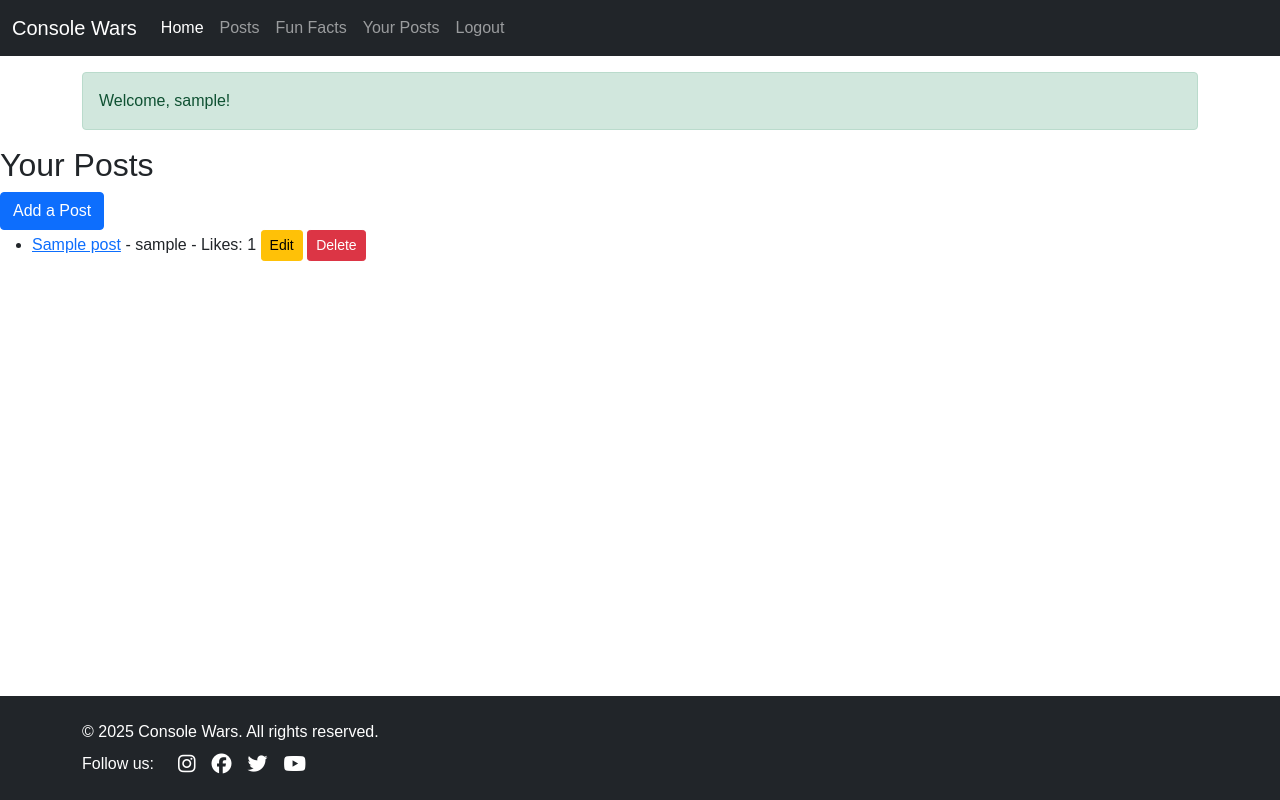
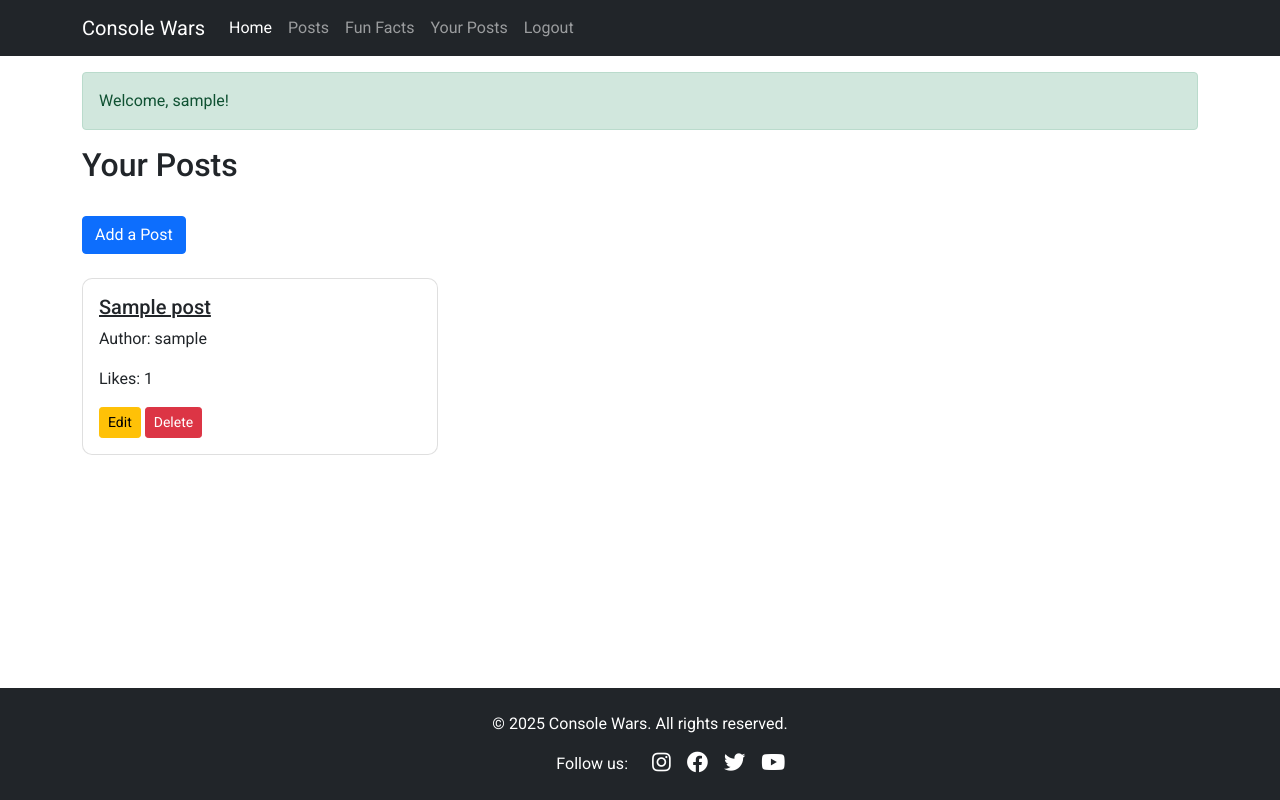
Before and after one commit to b0bengo/console_wars, a Django app: page /blog/user_posts/ in a window 1280 px wide. Run offline with Django 5.2, Linux system fonts and the light colour scheme; a user stored in the database is signed in; tables that the repository leaves empty hold one stand-in row (values such as "Sample post"); some libraries are stand-ins or nearby versions.

Commit message:
Enhance post and comment forms with Bootstrap styling; improve user posts layout and pagination

```diff
--- a/blog/forms.py
+++ b/blog/forms.py
@@ -5,6 +5,11 @@ class PostForm(forms.ModelForm):
     class Meta:
         model = Post
         fields = ['title', 'content', 'status']
+        widgets = {
+            'title': forms.TextInput(attrs={'class': 'form-control', 'placeholder': 'Title'}),
+            'content': forms.Textarea(attrs={'class': 'form-control', 'placeholder': 'Content'}),
+            'status': forms.Select(attrs={'class': 'form-control'}),
+        }
 
 class CommentForm(forms.ModelForm):
     class Meta:
--- a/blog/templates/blog/post.html
+++ b/blog/templates/blog/post.html
@@ -3,13 +3,13 @@
 {% block content %}
 <div class="container">
     <!-- Section 1: Header -->
-    <div class="row align-items-center mb-4">
+    <div class="row align-items-center my-4">
         <!-- 1a: Posts Header -->
         <div class="col-12 col-md-6 text-start">
             <h2>Posts</h2>
         </div>
         <!-- 1b: Login Message -->
-        <div class="col-12 col-md-6 text-start text-md-end mt-2 mt-md-0">
+        <div class="col-12 col-md-6 text-md-end text-start">
             {% if not user.is_authenticated %}
                 <p><a href="{% url 'login' %}">Log in</a> to like posts.</p>
             {% endif %}
--- a/blog/templates/blog/user_posts.html
+++ b/blog/templates/blog/user_posts.html
@@ -1,15 +1,63 @@
 {% extends "base.html" %}
 
 {% block content %}
+<div class="container">
+    <!-- Section 1: Header -->
+    <div class="row mb-4">
+        <div class="col-12">
             <h2>Your Posts</h2>
+        </div>
+    </div>
+
+    <!-- Section 2: Add Post Button -->
+    <div class="row mb-4">
+        <div class="col-12">
             <a href="{% url 'post_create' %}" class="btn btn-primary">Add a Post</a>
-<ul>
+        </div>
+    </div>
+
+    <!-- Section 3: Posts List -->
+    <div class="row">
         {% for post in posts %}
-        <li>
-            <a href="{% url 'post_detail' post.id %}">{{ post.title }}</a> - {{ post.author }} - Likes: {{ post.total_likes }}
+        <div class="col-12 col-md-6 col-lg-4 mb-4">
+            <div class="card h-100">
+                <div class="card-body">
+                    <h5 class="card-title">
+                        <a href="{% url 'post_detail' post.id %}" class="text-dark">{{ post.title }}</a>
+                    </h5>
+                    <p class="card-text">Author: {{ post.author }}</p>
+                    <p class="card-text">Likes: {{ post.total_likes }}</p>
                     <a href="{% url 'post_edit' post.id %}" class="btn btn-warning btn-sm">Edit</a>
                     <a href="{% url 'post_delete' post.id %}" class="btn btn-danger btn-sm">Delete</a>
-        </li>
+                </div>
+            </div>
+        </div>
         {% endfor %}
+    </div>
+
+    <!-- Section 4: Pagination -->
+    {% if is_paginated %}
+    <div class="row">
+        <div class="col-12">
+            <nav aria-label="Page navigation">
+                <ul class="pagination justify-content-center">
+                    {% if page_obj.has_previous %}
+                    <li><a href="?page={{ page_obj.previous_page_number }}" class="page-link">&laquo; PREV</a></li>
+                    {% endif %}
+                    {% for num in page_obj.paginator.page_range %}
+                    {% if page_obj.number == num %}
+                    <li class="page-item active"><a class="page-link">{{ num }}</a></li>
+                    {% else %}
+                    <li class="page-item"><a href="?page={{ num }}" class="page-link">{{ num }}</a></li>
+                    {% endif %}
+                    {% endfor %}
+                    {% if page_obj.has_next %}
+                    <li><a href="?page={{ page_obj.next_page_number }}" class="page-link"> NEXT &raquo;</a></li>
+                    {% endif %}
                 </ul>
+            </nav>
+        </div>
+    </div>
+    {% endif %}
+</div>
 {% endblock %}
--- a/static/css/style.css
+++ b/static/css/style.css
@@ -1,6 +1,6 @@
 html, body {
     height: 100%;
-    font-family: "Myriad Pro", sans-serif;
+    font-family: "Roboto", sans-serif;
 }
 
 .main-bg {
--- a/templates/base.html
+++ b/templates/base.html
@@ -6,7 +6,15 @@
 <head>
     <meta charset="UTF-8">
     <meta name="viewport" content="width=device-width, initial-scale=1.0">
+    <meta name="description" content="A blog about video game consoles.">
+    <meta name="keywords" content="video games, consoles, gaming">
     <title>Console Wars</title>
+    <!-- Favicon -->
+    <link rel="icon" href="{% static 'favicon.ico' %}" type="image/x-icon">
+    <!-- Google Font -->
+    <link href="https://fonts.googleapis.com/css2?family=Roboto:wght@400;500;700&display=swap" rel="stylesheet">
+    <!-- Icons -->
+    <link href="https://cdnjs.cloudflare.com/ajax/libs/font-awesome/5.15.4/css/all.min.css" rel="stylesheet">
     <!-- Bootstrap CSS -->
     <link href="https://cdn.jsdelivr.net/npm/bootstrap@5.0.1/dist/css/bootstrap.min.css" rel="stylesheet"
         integrity="sha384-+0n0xVW2eSR5OomGNYDnhzAbDsOXxcvSN1TPprVMTNDbiYZCxYbOOl7+AMvyTG2x" crossorigin="anonymous">
@@ -17,7 +25,7 @@
 <body class="d-flex flex-column min-vh-100">
     <!-- Navbar -->
     <nav class="navbar navbar-expand-lg navbar-dark bg-dark">
-        <div class="container-fluid">
+        <div class="container">
             <a class="navbar-brand" href="#">Console Wars</a>
             <button class="navbar-toggler" type="button" data-bs-toggle="collapse" data-bs-target="#navbarNav"
                 aria-controls="navbarNav" aria-expanded="false" aria-label="Toggle navigation">
@@ -72,15 +80,19 @@
     <!-- Footer -->
 <footer class="bg-dark text-center text-lg-start text-white py-4">
     <div class="container">
-        <!-- Copyright -->
-        <p class="mb-2">&copy; 2025 Console Wars. All rights reserved.</p>
-
-        <!-- Follow Us Section -->
+        <div class="row">
+            <!-- Section 1: Copyright -->
+            <div class="col-12 mb-3 text-center">
+                <p class="mb-0">&copy; 2025 Console Wars. All rights reserved.</p>
+            </div>
+        </div>
         <div class="row align-items-center">
-            <div class="col-12 col-md-auto">
-                <p class="mb-2 mb-md-0">Follow us:</p>
+            <!-- Section 2: Follow Us -->
+            <div class="col-12 col-md-6 text-md-end mb-3 mb-md-0">
+                <p class="mb-0">Follow us:</p>
             </div>
-            <div class="col-12 col-md-auto">
+            <!-- Section 3: Social Media Icons -->
+            <div class="col-12 col-md-6 text-md-start">
                 <div class="d-flex justify-content-center justify-content-md-start">
                     <a href="https://www.instagram.com" target="_blank" class="text-white me-3">
                         <i class="fab fa-instagram fa-lg"></i>
@@ -100,9 +112,6 @@
     </div>
 </footer>
 
-    <!-- Font Awesome for Icons -->
-    <script src="https://kit.fontawesome.com/a076d05399.js" crossorigin="anonymous"></script>
-
     <!-- Bootstrap JS -->
     <script src="https://cdn.jsdelivr.net/npm/bootstrap@5.0.1/dist/js/bootstrap.bundle.min.js"
         integrity="sha384-gtEjrD/SeCtmISkJkNUaaKMoLD0//ElJ19smozuHV6z3Iehds+3Ulb9Bn9Plx0x4" crossorigin="anonymous">
```
Also changed, not shown: other parts of static/css/style.css (+42 -0 lines), blog/templates/blog/post_detail.html (+35 -7 lines), blog/templates/blog/post_form.html (+19 -6 lines), static/favicon.ico (added), 2 other files. Lines whose indentation alone changed are shown as unchanged.
